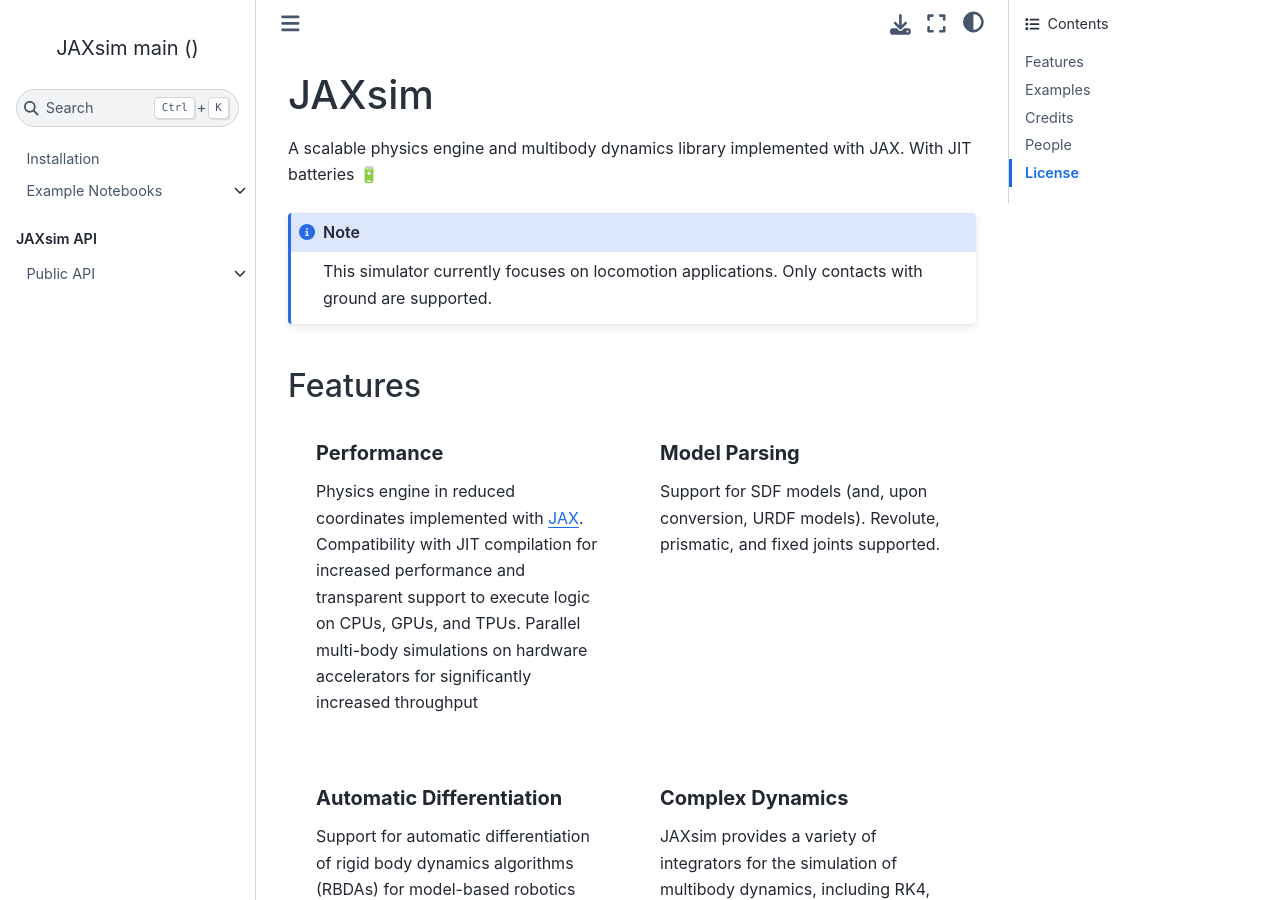
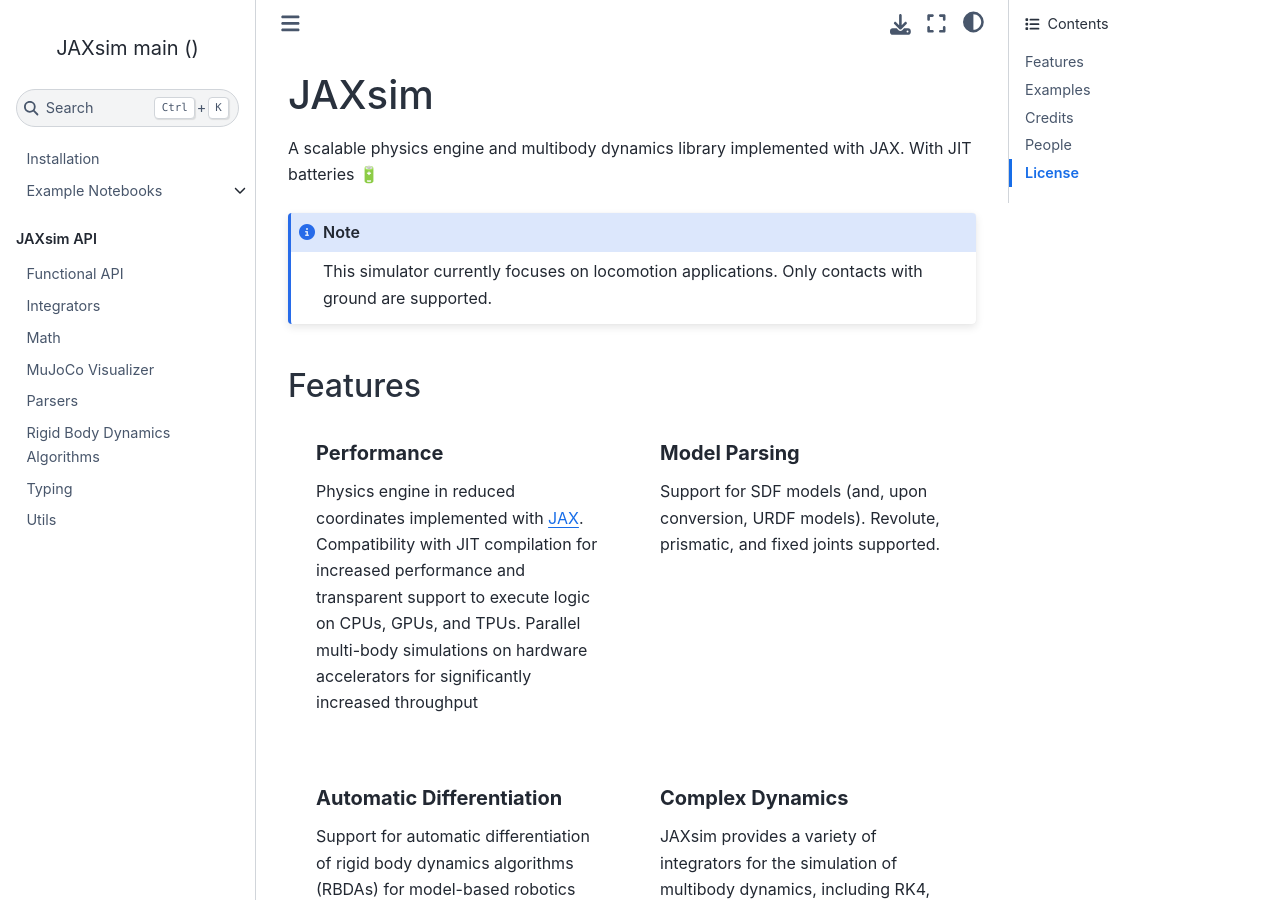
Before and after one commit to ami-iit/jaxsim, a Sphinx documentation site: the page built from docs/index.rst, in a window 1280 px wide and 900 px high. Built offline with Sphinx 7.4.7 and the Sphinx Book theme 1.1.4, drawn with Linux system fonts in a browser that asks for light colours; pages that are not in the unit, such as notebooks, are missing from menus; the version number could not be read and is left out.

```diff
--- a/docs/index.rst
+++ b/docs/index.rst
@@ -75,10 +75,17 @@ Features
 
 .. toctree::
   :hidden:
-  :maxdepth: 1
+  :maxdepth: 2
   :caption: JAXsim API
 
-  modules/index
+  modules/api
+  modules/integrators
+  modules/math
+  modules/mujoco
+  modules/parsers
+  modules/rbda
+  modules/typing
+  modules/utils
 
 Examples
 --------
```
Also changed, not shown: docs/modules/api.rst (+17 -0 lines), docs/modules/index.rst (deleted, +0 -19 lines).
